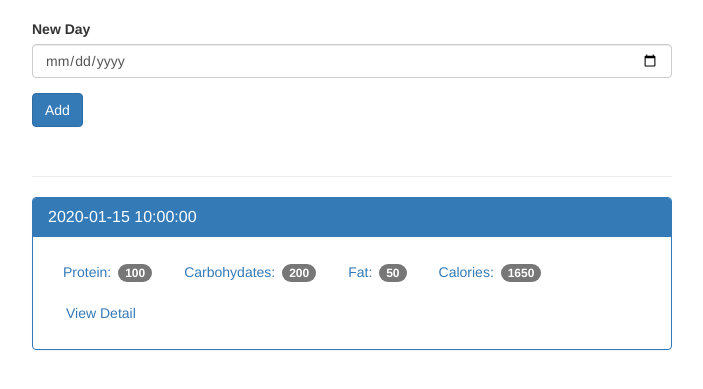
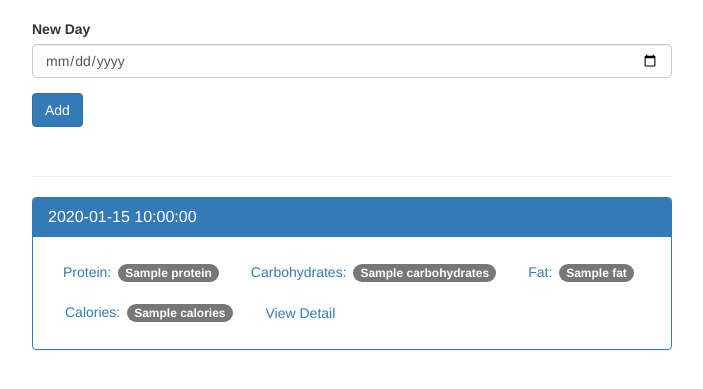
Before and after one commit to AndrewHancock/flask-food-tracker, a Flask app: template src/templates/home.html in a window 1280 px wide. Shown: the part 51-440 px from the top of the page, without its empty margins (288-991 px from the left). Run offline with Flask 2, Linux system fonts and the light colour scheme; the template is opened without the code that fills it: most values are stand-ins (such as "Sample title", 1, 10 or a date in 2020); some libraries are stand-ins or nearby versions.

Commit message:
Things mostly work now. It is ugly, however!

```diff
--- a/src/app.py
+++ b/src/app.py
@@ -33,17 +33,27 @@ def index():
         db.execute('insert into log_date (entry_date) values (?)', [database_date])
         db.commit()
 
-    cur = db.execute('select entry_date from log_date order by entry_date desc')
+    qry = """select log_date.entry_date,  sum(food.protein) as protein, (food.carbohydrates) as carbohydrates,
+        sum(food.fat) as fat, sum(food.calories) as calories
+    from log_date
+    join food_date on food_date.log_date_id = log_date.id
+    join food on food.id = food_date.food_id
+    group by log_date.entry_date
+    order by log_date.entry_date desc"""
+    cur = db.execute(qry)
     results = cur.fetchall()
 
-    pretty_results = []
+    date_results = []
     for i in results:
-        single_date = {}
+        single_date = {'entry_date': i['entry_date'], 'protein': i['protein'], 'carbohydrates': i['carbohydrates'],
+                       'fat': i['fat'], 'calories': i['calories']}
+
         d = datetime.strptime(str(i['entry_date']), '%Y%m%d')
-        single_date['entry_date'] = datetime.strftime(d, '%B %d %Y')
-        pretty_results.append(single_date)
+        single_date['pretty_date'] = datetime.strftime(d, '%B %d %Y')
 
-    return render_template('home.html', results=pretty_results)
+        date_results.append(single_date)
+
+    return render_template('home.html', results=date_results)
 
 
 @app.route('/view/<date>', methods=['GET', 'POST'])
@@ -58,21 +68,31 @@ def view(date):
                                                                                  log_date_id])
         db.commit()
 
-    d = datetime.strptime(str(result['entry_date']), '%Y%m%d')
+    entry_date=str(result['entry_date'])
+    d = datetime.strptime(entry_date, '%Y%m%d')
     pretty_date = datetime.strftime(d, '%B %d %Y')
 
     food_cur = db.execute('select id, name from food')
     food_results = food_cur.fetchall()
 
-    log_qry = """select f.name, f.protein, f.carbohydrates, f.fat, f.calories
-                    from log_date
-                    join food_date on food_date.log_date_id = log_date.id
-                    join food f on f.id = food_date.food_id
-                    where log_date.entry_date = ?"""
-    log_cur = db.execute(log_qry, [date])
+    qry_str = """select food.name, food.protein, food.carbohydrates, food.fat, food.calories
+        from log_date
+        join food_date on food_date.log_date_id = log_date.id
+        join food on food.id = food_date.food_id
+        where log_date.entry_date = ?"""
+    # 'where log_date.entry_date = ?'
+    log_cur = db.execute(qry_str, (date,))
     log_results = log_cur.fetchall()
 
-    return render_template('day.html', date=pretty_date, food_results=food_results, log_results=log_results)
+    totals = {'protein': 0, 'carbohydrates': 0, 'fat': 0, 'calories': 0}
+    for food in log_results:
+        totals['protein'] += food['protein']
+        totals['carbohydrates'] += food['carbohydrates']
+        totals['fat'] += food['fat']
+        totals['calories'] += food['calories']
+
+    return render_template('day.html', pretty_date=pretty_date, entry_date=entry_date, food_results=food_results,
+                           log_results=log_results, totals=totals)
 
 
 @app.route('/food', methods=['GET', 'POST'])
--- a/src/templates/home.html
+++ b/src/templates/home.html
@@ -48,15 +48,15 @@
           {% for r in results %}
           <div class="panel panel-primary">
             <div class="panel-heading">
-              <h3 class="panel-title">{{r.entry_date}}</h3>
+              <h3 class="panel-title">{{r.pretty_date}}</h3>
             </div>
             <div class="panel-body">
               <ul class="nav nav-pills" role="tablist">
-                <li><a>Protein: <span class="badge">100</span></a></li>
-                <li><a>Carbohydates: <span class="badge">200</span></a></li>
-                <li><a>Fat: <span class="badge">50</span></a></li>
-                <li><a>Calories: <span class="badge">1650</span></a></li>
-                <li><a href="#" type="button" class="btn btn-link">View Detail</a></li>
+                <li><a>Protein: <span class="badge">{{r.protein}}</span></a></li>
+                <li><a>Carbohydrates: <span class="badge">{{r.carbohydrates}}</span></a></li>
+                <li><a>Fat: <span class="badge">{{r.fat}}</span></a></li>
+                <li><a>Calories: <span class="badge">{{r.calories}}</span></a></li>
+                <li><a href="{{ url_for('view', date=r.entry_date) }}" type="button" class="btn btn-link">View Detail</a></li>
               </ul>
             </div>
           </div>
```
Also changed, not shown: src/templates/day.html (+6 -6 lines).
